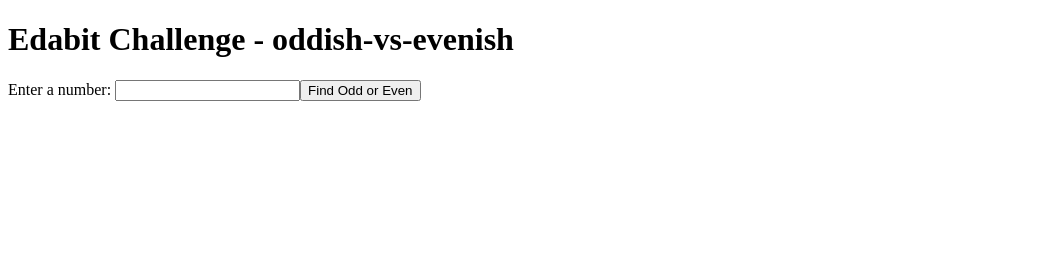
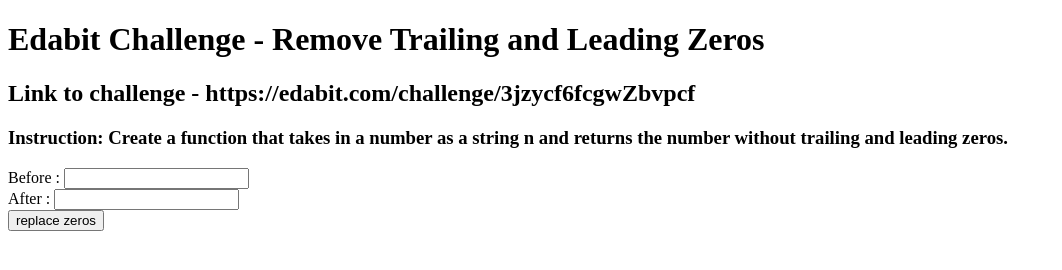
Before and after one commit to gazeez/Edabit_Challange_oddish_vs_evenish, a plain HTML site: page index.html in a window 1280 px wide. Shown: the whole page, without its empty margins (0-1062 px from the left). Drawn offline with Linux system fonts and the light colour scheme.

Commit message:
Edabit Challenge - Remove Trailing and Leading Zeros

```diff
--- a/index.html
+++ b/index.html
@@ -3,7 +3,7 @@
 
 <head>
     <title>
-        Edabit Challenge - oddish-vs-evenish
+        Edabit Challenge - Remove Trailing and Leading Zeros
     </title>
 
     <meta charset="UTF-8">
@@ -16,11 +16,14 @@
 </head>
 
 <body>
-    <h1>Edabit Challenge - oddish-vs-evenish</h1>
+    <h1>Edabit Challenge - Remove Trailing and Leading Zeros</h1>
+    <h2>Link to challenge - https://edabit.com/challenge/3jzycf6fcgwZbvpcf </h2>
+    <h3>Instruction: Create a function that takes in a number as a string n and returns the number without trailing and leading zeros.</h3>
     <aside>
-        <form method="post">
-            Enter a number:  <input type="number" id="num" name="num" min="0" /><input type="button" value="Find Odd or Even" onclick="findOddishorEvenish(num)" name="find" />
-            <div style="margin-top: 10px;" id="result"></div>
+        <form>
+            Before : <input type="text" name="text1"><br>
+            After : <input type="text" name="text2"><br>
+            <input type="button" value="replace zeros" onClick="removeLeadingTrailing()">
         </form>
     </aside>
 </body>
--- a/script.js
+++ b/script.js
@@ -1,27 +1,23 @@
+// referencing https://codegolf.stackexchange.com/questions/71877/remove-leading-and-trailing-zeroes
+// https://flaviocopes.com/how-to-trim-leading-zero-number/
 
-function findOddishorEvenish(num){
+function removeLeadingTrailing(){
 
+    var leading = /^[0]+/;
+    var trailing = /[0]+$/;
+    var trailingDecimal = /[.]$/;
 
-    var num = document.getElementById('num').value;
-    var sum = 0;
-// https://stackoverflow.com/questions/38334652/sum-all-the-digits-of-a-number-javascript
-// to find the sum of all the digits of a number
+    var before = '';
+    var after = '';
 
-    while (num) {
-        sum += num % 10;
-        num = Math.floor(num / 10);
+    before = document.forms[0].text1.value;
+
+    after = before.replace(leading,'');  // Remove leading 0's
+    if (after.indexOf('.')>-1){
+        after = after.replace(trailing,'');  // Remove trailing 0's
     }
+    after = after.replace(trailingDecimal,'');  // Remove trailing decimal when it the input number is number.0 example 2.0, 2.00 to return 2
 
-    //https://www.tutorialsmade.com/javascript-find-odd-even-number/
-    // Utilized the link to find how to call functions to determine odd or even
-    // manipulated it to get my evenish or oddish
+    document.forms[0].text2.value = after;
 
-    if ( sum % 2 == 0)
-    {
-        document.getElementById('result').innerHTML = 'The sum of the digits is  ' + sum + ' therefore Evenish';
-    }
-    else
-    {
-        document.getElementById('result').innerHTML = 'The sum of the digits is  ' + sum + ' therefore Oddish';
-    }
 }
```
